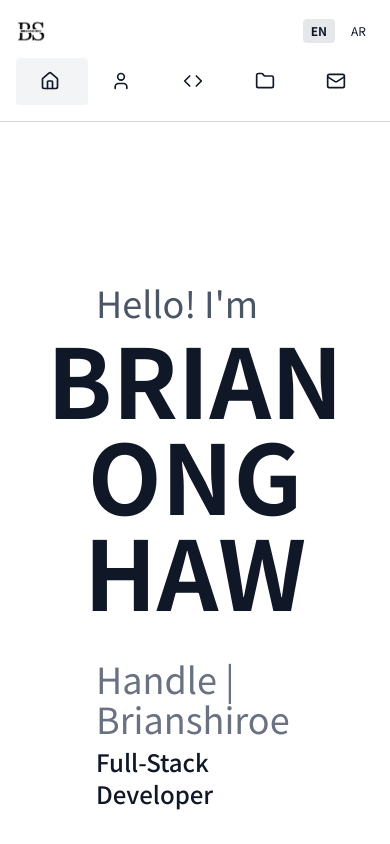
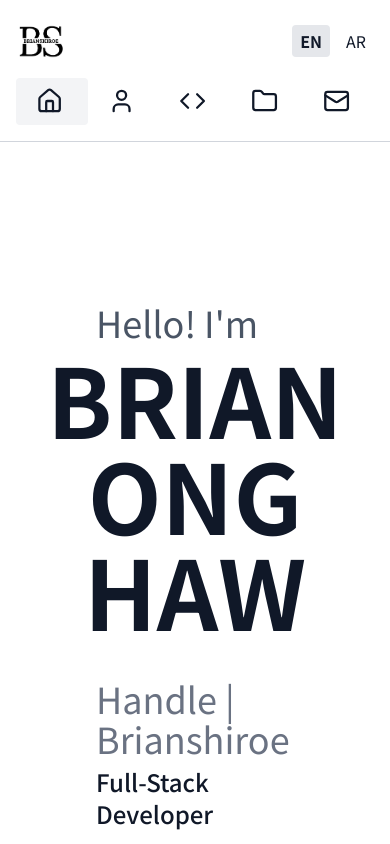
Before and after one commit to BrianShiroe/portfolio, a Next.js app: page /en/home in a window 390 px wide. Shown: the top 844 px of the page. Built offline with nearby package versions, Linux system fonts and the light colour scheme.

Commit message:
[style] navbar design

```diff
--- a/app/components/ui/Navbar.tsx
+++ b/app/components/ui/Navbar.tsx
@@ -9,14 +9,26 @@ import Image from "next/image";
 import { useLocale } from "@/lib/useLocale";
 
 const navLinks = [
-  { key: "home", icon: <Home className="w-5 h-5 mr-1 rtl:ml-1 rtl:mr-0" /> },
-  { key: "about", icon: <User className="w-5 h-5 mr-1 rtl:ml-1 rtl:mr-0" /> },
-  { key: "skills", icon: <Code className="w-5 h-5 mr-1 rtl:ml-1 rtl:mr-0" /> },
+  {
+    key: "home",
+    icon: <Home className="w-10 h-10 sm:w-5 sm:h-5 mr-1 rtl:ml-1 rtl:mr-0" />,
+  },
+  {
+    key: "about",
+    icon: <User className="w-10 h-10 sm:w-5 sm:h-5 mr-1 rtl:ml-1 rtl:mr-0" />,
+  },
+  {
+    key: "skills",
+    icon: <Code className="w-10 h-10 sm:w-5 sm:h-5 mr-1 rtl:ml-1 rtl:mr-0" />,
+  },
   {
     key: "projects",
-    icon: <Folder className="w-5 h-5 mr-1 rtl:ml-1 rtl:mr-0" />,
+    icon: <Folder className="w-10 h-10 sm:w-5 sm:h-5 mr-1 rtl:ml-1 rtl:mr-0" />,
   },
-  { key: "email", icon: <Mail className="w-5 h-5 mr-1 rtl:ml-1 rtl:mr-0" /> },
+  {
+    key: "email",
+    icon: <Mail className="w-10 h-10 sm:w-5 sm:h-5 mr-1 rtl:ml-1 rtl:mr-0" />,
+  },
 ];
 
 export default function Navbar() {
@@ -75,7 +87,7 @@ export default function Navbar() {
             <Link
               href={`/en${pathname.replace(/^\/(en|ar)/, "") || "/home"}`}
               className={clsx(
-                "px-3 py-1 rounded text-sm",
+                "px-3 py-1 rounded",
                 locale === "en"
                   ? "bg-gray-200 font-semibold"
                   : "hover:bg-gray-100"
@@ -86,7 +98,7 @@ export default function Navbar() {
             <Link
               href={`/ar${pathname.replace(/^\/(en|ar)/, "") || "/home"}`}
               className={clsx(
-                "px-3 py-1 rounded text-sm",
+                "px-3 py-1 rounded",
                 locale === "ar"
                   ? "bg-gray-200 font-semibold"
                   : "hover:bg-gray-100"
@@ -162,7 +174,7 @@ export default function Navbar() {
           {/* Logo */}
           <div className="flex-shrink-0">
             <Link href={`/${locale}/home`}>
-              <Image src="/images/logo.png" alt="Logo" width={30} height={30} />
+              <Image src="/images/logo.png" alt="Logo" width={50} height={50} />
             </Link>
           </div>
 
@@ -171,7 +183,7 @@ export default function Navbar() {
             <Link
               href={`/en${pathname.replace(/^\/(en|ar)/, "") || "/home"}`}
               className={clsx(
-                "px-2 py-1 rounded text-xs",
+                "px-2 py-1 rounded",
                 locale === "en"
                   ? "bg-gray-200 font-semibold"
                   : "hover:bg-gray-100"
@@ -182,7 +194,7 @@ export default function Navbar() {
             <Link
               href={`/ar${pathname.replace(/^\/(en|ar)/, "") || "/home"}`}
               className={clsx(
-                "px-2 py-1 rounded text-xs",
+                "px-2 py-1 rounded",
                 locale === "ar"
                   ? "bg-gray-200 font-semibold"
                   : "hover:bg-gray-100"
```
Also changed, not shown: app/[locale]/(public)/home/page.tsx (line endings or trailing spaces).
